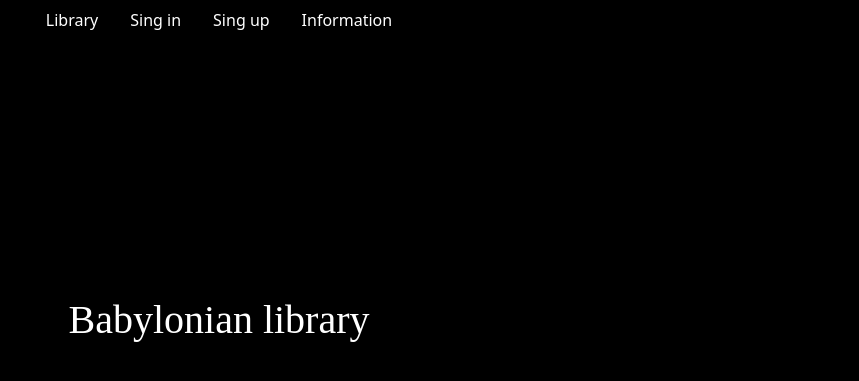
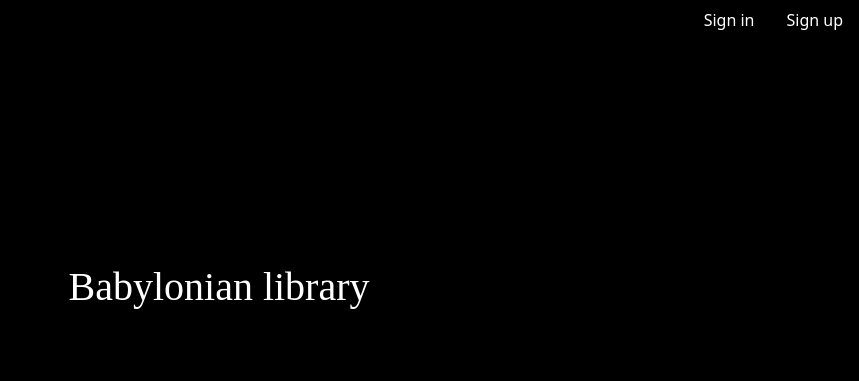
Before and after one commit to DaniilOrchikov/Babel, a Flask app: page / in a window 1280 px wide. Shown: the top 381 px of the page, without its empty margins (421-1280 px from the left). Run offline with Flask 2, Linux system fonts and the light colour scheme.

Commit message:
refactoring

```diff
--- a/app.py
+++ b/app.py
@@ -42,19 +42,19 @@ def search():
     return render_template('search.html', title='Поиск картинок')
 
 
-@app.route('/sing_up', methods=['GET', 'POST'])
+@app.route('/sign_up', methods=['GET', 'POST'])
 def sing_up():
     """страница с регистрацией"""
-    return render_template('sing_up.html', title='Поиск картинок')
+    return render_template('sign_up.html', title='Поиск картинок')
 
 
-@app.route('/sing_in', methods=['GET', 'POST'])
+@app.route('/sign_in', methods=['GET', 'POST'])
 def sing_in():
     """страница с авторизацией"""
     form = SingInForm()
     if form.validate_on_submit():
         return redirect('/account')
-    return render_template('sing_in.html', title='Авторизация', form=form)
+    return render_template('sign_in.html', title='Авторизация', form=form)
 
 
 @app.route('/image/<string:address>')
--- a/static/css/style.css
+++ b/static/css/style.css
@@ -7,7 +7,10 @@ body {
  z-index:-1;
 }
 .nav-link{
-color: #ffffff
+color: #ffffff;
+}
+.nav-link:hover{
+ color:  #30d5c8; /* Цвет ссылки при наведении на нее курсора мыши */
 }
 h1{
  color: #ffffff;
--- a/templates/base.html
+++ b/templates/base.html
@@ -1,21 +1,23 @@
 <!doctype html>
 <html lang="en">
 <head>
-    <meta charset="utf-8">
-    <meta name="viewport" content="width=device-width, initial-scale=1, shrink-to-fit=no">
-    <link rel="stylesheet"
-          href="https://stackpath.bootstrapcdn.com/bootstrap/4.4.1/css/bootstrap.min.css"
-          integrity="sha384-Vkoo8x4CGsO3+Hhxv8T/Q5PaXtkKtu6ug5TOeNV6gBiFeWPGFN9MuhOf23Q9Ifjh"
-          crossorigin="anonymous">
-    <title>{{title}}</title>
+    <meta charset="UTF-8">
+    <meta name="description" content="Вавилонская библиотека">
+    <link href="https://cdn.jsdelivr.net/npm/bootstrap@5.1.3/dist/css/bootstrap.min.css" rel="stylesheet"
+          integrity="sha384-1BmE4kWBq78iYhFldvKuhfTAU6auU8tT94WrHftjDbrCEXSU1oBoqyl2QvZ6jIW3" crossorigin="anonymous">
+    <link rel="stylesheet" type="text/css" href="static/css/style.css"/>
+    <title>{{ title }}</title>
 </head>
 <body>
 <header>
-    <nav class="navbar navbar-light bg-light">
-        <a class="navbar-brand" href="#">Наше приложение</a>
-    </nav>
+    <ul class="nav justify-content-end">
+        <li class="nav-item">
+            <a class="nav-link nav-first" href="/sign_in">Sign in</a>
+        </li>
+        <li class="nav-item">
+            <a class="nav-link nav-second" href="/sign_up">Sign up</a>
+    </ul>
 </header>
-<!-- Begin page content -->
 <main role="main" class="container">
     {% block content %}{% endblock %}
 </main>
--- a/templates/index.html
+++ b/templates/index.html
@@ -1,37 +1,4 @@
-<!DOCTYPE html>
-<html lang="en">
-
-<head>
-    <meta charset="UTF-8">
-    <meta name="description" content="Вавилонская библиотека">
-    <link href="https://cdn.jsdelivr.net/npm/bootstrap@5.1.3/dist/css/bootstrap.min.css" rel="stylesheet"
-          integrity="sha384-1BmE4kWBq78iYhFldvKuhfTAU6auU8tT94WrHftjDbrCEXSU1oBoqyl2QvZ6jIW3" crossorigin="anonymous">
-    <link rel="stylesheet" type="text/css" href="static/css/style.css"/>
-    <title>{{ title }}</title>
-</head>
-
-<body>
-<header>
-    <ul class="nav justify-content-center">
-        <li class="nav-item">
-            <a class="nav-link active" aria-current="page" href="#">Library</a>
-        </li>
-        <li class="nav-item">
-            <a class="nav-link" href="">Sing in</a>
-        </li>
-        <li class="nav-item">
-            <a class="nav-link" href="">Sing up</a>
-        </li>
-        <li class="nav-item">
-            <a class="nav-link" href="">Information</a>
-        </li>
-    </ul>
-</header>
-<main class="main">
-    <h1>Babylonian library</h1>
-</main>
-<footer>
-</footer>
-</body>
-
-</html>
+{% extends "base.html" %}
+{% block content %}
+<h1>Babylonian library</h1>
+{% endblock %}
```
Also changed, not shown: templates/sign_up.html (+3 -9 lines), templates/sign_in.html (renamed from templates/sing_in.html).
